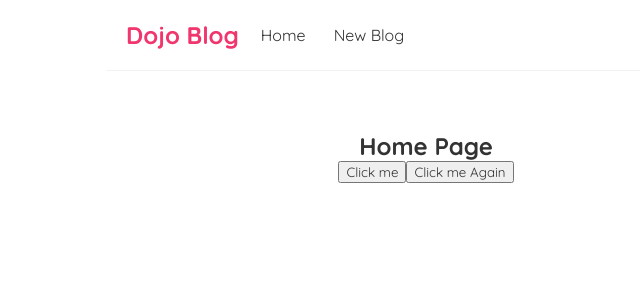
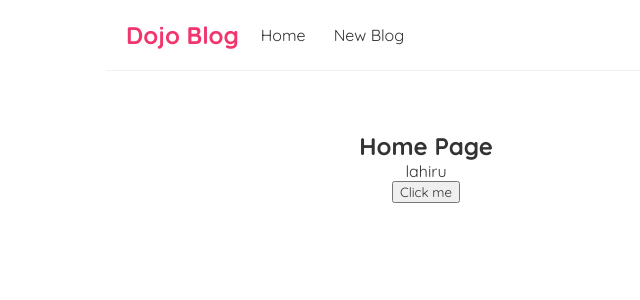
Before and after one commit to LahiruWanigasooriya/Utube_Tutorials, a React (Create React App) app in the folder NetNinjaReact/dojo-blog/: page / in a window 1280 px wide. Shown: the top 300 px of the page, without its empty margins (214-854 px from the left). Built offline with nearby package versions, Linux system fonts and the light colour scheme.

Commit message:
Using State (useState hook) code created

```diff
--- a/NetNinjaReact/dojo-blog/src/Home.js
+++ b/NetNinjaReact/dojo-blog/src/Home.js
@@ -1,19 +1,19 @@
 import React from 'react'
+import { useState } from 'react';
 
 export const Home = () => {
 
-  const handleClick = (e) => {
-    console.log("hello ", e);
+  const [name,setName]=useState('lahiru');
+
+  const handleClick = () => {
+    setName('nisal');
   }
 
-  const handleClickAgain = (name, e) => {
-    console.log("hello " + name, e.target);
-  }
   return (
     <div>
       <h2>Home Page</h2>
+      <p>{name}</p>
       <button onClick={handleClick}>Click me</button>
-      <button onClick={(e) => handleClickAgain('lahiru', e)}>Click me Again</button>
     </div>
   )
 }
```
